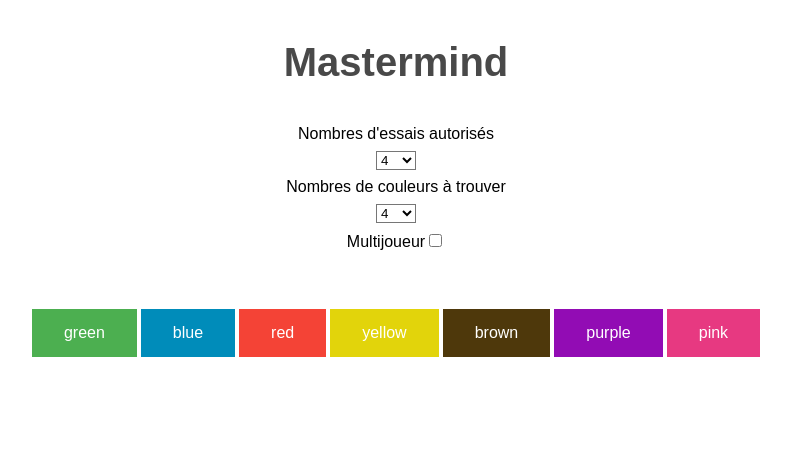
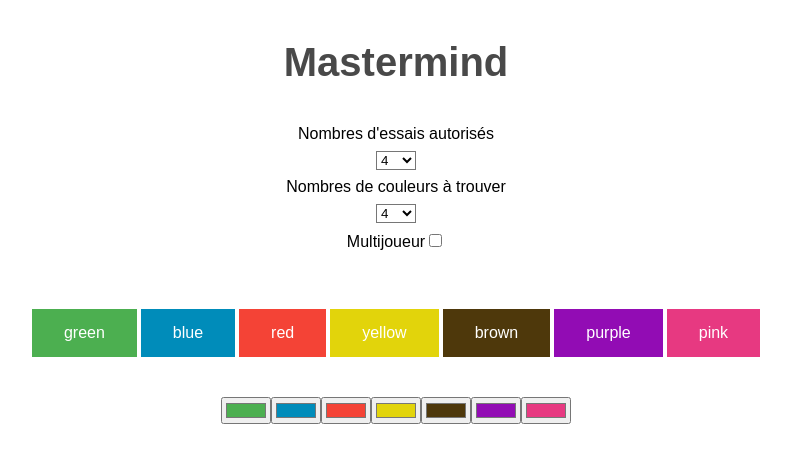
Before and after one commit to Esthuy/mastermind, an Angular app: page /game in a window 1280 px wide. Shown: the top 462 px of the page, without its empty margins (244-1035 px from the left). Built offline with nearby package versions, Linux system fonts and the light colour scheme.

Commit message:
color change

```diff
--- a/src/app/component/game/game.component.html
+++ b/src/app/component/game/game.component.html
@@ -37,6 +37,7 @@
                        (configurationToDisplay)="configurationToDisplay($event)"
                        (solutionByPlayer)="validationSolution($event)"
                        (start)="start()"
+                       (colors)="changeColors($event)"
                        [gameOn] = "gameOn"
                        [nbrOfPins]= "nbrOfPins"
                        [choosingSolution]= "multiplayer"
@@ -51,8 +52,3 @@
 </div>
 
 <br>
-
-<!-- Display the button start -->
-<div>
-    <button *ngIf="!gameOn" (click)="start()" class="button buttonValid">New game</button>
-</div>
--- a/src/app/component/game/game.component.ts
+++ b/src/app/component/game/game.component.ts
@@ -19,9 +19,6 @@ export class GameComponent {
   multiplayer!: boolean;
   startClicked! : boolean;
   started! : boolean;
-
-
-
   gameOn: boolean = true;
 
   nbrOfTries: number = 0;
@@ -137,16 +134,16 @@ export class GameComponent {
 
     //End game if user win
     if(correctPin == this.nbrOfPins){
+      this.playerWin = true;
       this.gameOn = false;
-      this.playerWin = true;
     }
 
     this.nbrOfTries++;
 
     //End game if user lose
     if(this.nbrOfTries == this.chosenNbrOfTries && correctPin < this.nbrOfPins){
+      this.playerLose = true;
       this.gameOn = false;
-      this.playerLose = true;
     }
   }
 
@@ -158,6 +155,13 @@ export class GameComponent {
     this.combinationSolution = [];
     this.combinationSolution = solutionPlayer;
     this.multiplayer = false;
+  }
+
+  changeColors( colorTab : {
+    [color: string] : Color,
+  }){
+    this.colors = colorTab;
+    this.initializeSolution();
   }
 
   configurationToDisplay(display: boolean){
--- a/src/app/component/game/player-choice/player-choice.component.css
+++ b/src/app/component/game/player-choice/player-choice.component.css
@@ -4,7 +4,6 @@ body, div{
 
 
  .button {
-     background-color: #4CAF50; /* Green */
      border: none;
      color: white;
      padding: 15px 32px;
@@ -16,21 +15,15 @@ body, div{
      cursor: pointer;
    }
 
-   .button2 {background-color: #008CBA;} /* Blue */
-   .button3 {background-color: #f44336;} /* Red */
-   .button4 {background-color: #e2d40b;} /* yellow */
-   .button5 {background-color: #4e380b;} /* Brown*/
-   .button6 {background-color: #920cb4;} /* Purple*/
-   .button7 {background-color: #e73981;} /* Pink*/
-
    .buttonValid {
     background-color: rgb(75, 71, 71);
     padding: 10px 26px;
   }
 
   .buttonRestart{
-    background-color: rgb(155, 150, 150);
-    padding: 10px 14px;
+    background-color: rgb(97, 90, 90);
+    font-size: 15px;
+    padding: 10px 16px;
   }
 
  .choice{
--- a/src/app/component/game/player-choice/player-choice.component.html
+++ b/src/app/component/game/player-choice/player-choice.component.html
@@ -15,13 +15,13 @@
 
 <!-- Display button to chose pin colors-->
 <div *ngIf="gameOn">
-    <button (click)="onColorClick(colors['green'])" class="button">green</button>
-    <button (click)="onColorClick(colors['blue'])" class="button button2">blue</button>
-    <button (click)="onColorClick(colors['red'])" class="button button3" >red</button>
-    <button (click)="onColorClick(colors['yellow'])" class="button button4">yellow</button>
-    <button (click)="onColorClick(colors['brown'])" class="button button5">brown</button>
-    <button (click)="onColorClick(colors['purple'])" class="button button6">purple</button>
-    <button (click)="onColorClick(colors['pink'])" class="button button7">pink</button> <br>
+    <button (click)="onColorClick(colors['green'])" class="button" [ngStyle]="{ 'background-color': colors['green'] }">green</button>
+    <button (click)="onColorClick(colors['blue'])" class="button" [ngStyle]="{ 'background-color': colors['blue'] }">blue</button>
+    <button (click)="onColorClick(colors['red'])" class="button" [ngStyle]="{ 'background-color': colors['red'] }" >red</button>
+    <button (click)="onColorClick(colors['yellow'])" class="button" [ngStyle]="{ 'background-color': colors['yellow'] }">yellow</button>
+    <button (click)="onColorClick(colors['brown'])" class="button" [ngStyle]="{ 'background-color': colors['brown'] }">brown</button>
+    <button (click)="onColorClick(colors['purple'])" class="button" [ngStyle]="{ 'background-color': colors['purple'] }">purple</button>
+    <button (click)="onColorClick(colors['pink'])" class="button" [ngStyle]="{ 'background-color': colors['pink'] }">pink</button> <br>
 
     <button *ngIf="enterDisplayed" (click)="validation()" class="button buttonValid">Enter</button>
 
@@ -33,3 +33,14 @@
     <button *ngIf="started" (click)="start()" class="button buttonRestart">New game</button>
 
 </div>
+
+
+<div *ngIf="!started">
+    <input type="color" [(ngModel)]="colors['green']" (change)="onChange()">
+    <input type="color" [(ngModel)]="colors['blue']" (change)="onChange()">
+    <input type="color" [(ngModel)]="colors['red']" (change)="onChange()">
+    <input type="color" [(ngModel)]="colors['yellow']" (change)="onChange()">
+    <input type="color" [(ngModel)]="colors['brown']" (change)="onChange()">
+    <input type="color" [(ngModel)]="colors['purple']" (change)="onChange()">
+    <input type="color" [(ngModel)]="colors['pink']" (change)="onChange()">
+</div>
--- a/src/app/component/game/player-choice/player-choice.component.ts
+++ b/src/app/component/game/player-choice/player-choice.component.ts
@@ -19,7 +19,6 @@ export class PlayerChoiceComponent implements OnInit {
   displayConfiguration: boolean = true;
   displayValidationSolution: boolean = false;
   player2message: boolean = false;
-
 
   @Input('nbrOfPins')
   nbrOfPins!: number;
@@ -45,14 +44,30 @@ export class PlayerChoiceComponent implements OnInit {
   @Output('start')
   startEmitter = new EventEmitter();
 
+  @Output('colors')
+  colorsEmitter = new EventEmitter<{
+    [color: string] : Color,
+  }>();
+
 
 
   combinationPlayer : Pin[] = [];
   solutionByPlayer : Pin[] = [];
 
+  colors:{
+    [color: string] : Color,
+  } = {
+    "blue" : "#008CBA",
+    "green" : "#4CAF50",
+    "red" : "#f44336",
+    "yellow" : "#e2d40b",
+    "brown" : "#4e380b",
+    "purple" : "#920cb4",
+    "pink" : "#e73981"
+  }
 
 
-  colors:{
+  colorsBase:{
     [color: string] : Color,
   } = {
     "blue" : "#008CBA",
@@ -95,12 +110,17 @@ export class PlayerChoiceComponent implements OnInit {
     }
   }
 
+  onChange(){
+    this.colorsEmitter.emit(this.colors);
+  }
+
 
   reset(){
     this.combinationPlayer = [];
     this.enterDisplayed = false;
     this.resetDisplayed = false;
     this.displayValidationSolution = false;
+    this.displayConfiguration = true;
   }
 
   start(){
@@ -109,6 +129,7 @@ export class PlayerChoiceComponent implements OnInit {
     this.started = false;
     this.choosingSolution = false;
     this.player2message = false;
+    this.colors = this.colorsBase;
   }
 
   validation(){
```
Also changed, not shown: 1 other file (tests, documents, lock files or other folders).
